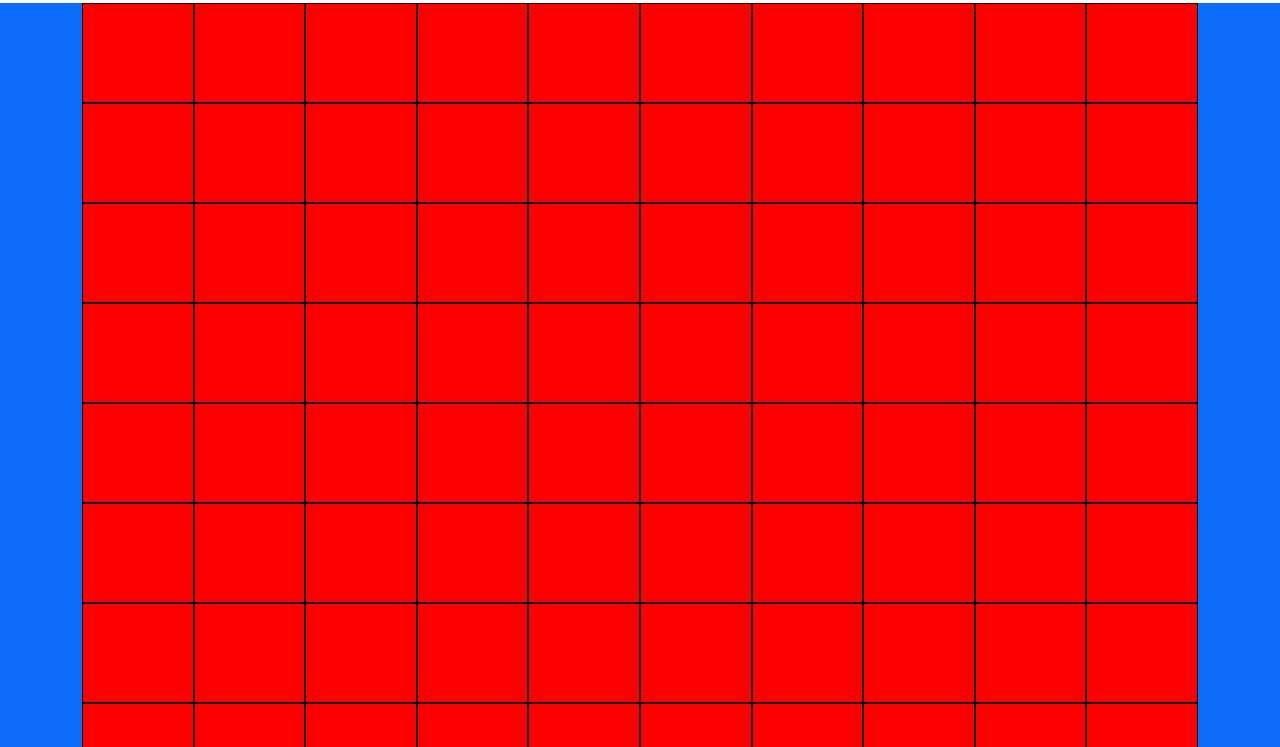
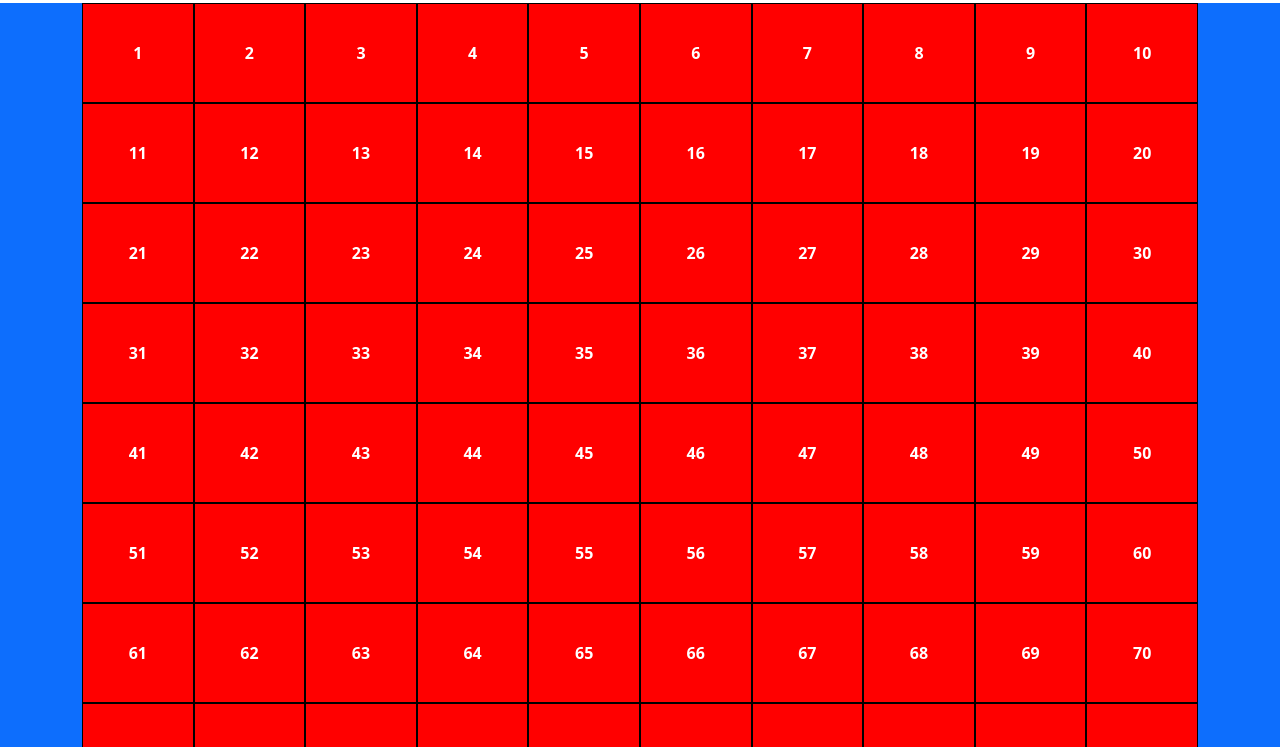
Before and after one commit to SebastianBuftea/js-campominato-grid, a plain HTML site: page index.html in a window 1280 px wide. Both pictures are taken after a click on the button "Genera". Shown: the part 53-800 px from the top of the page. Drawn offline with nearby package versions, Linux system fonts and the light colour scheme.

Commit message:
[UPDATE] finish first step

```diff
--- a/css/style.css
+++ b/css/style.css
@@ -8,7 +8,11 @@
     height: 1000px;
  }
 .square{
-    calc(100% / 10);
     background-color: red;
     border: 1px solid black;
+    display: flex;
+    justify-content: center;
+    align-items: center;
+    font-weight: bolder;
+    color: white;
 }
--- a/js/style.js
+++ b/js/style.js
@@ -1,25 +1,26 @@
 // mi creo la funzione generatrice di celle
 
-function cellGenerator(){
+function cellGenerator(number){
     const element = document.createElement("div");
     element.classList.add("square");
     element.style.width= "calc(100% / 10)";
     element.style.height= "calc(100% / 10)";
+    element.innerText= number;
     return element;
 }
 
 // mi collego al elemento del dom in cui dovro iniettare il codice
 const grid= document.getElementById("grid");
 
+//mi collego al bottone che fara eseguire la creazione
 const button= document.getElementById("genera")
 
-
+// inserisco l'evento al quale corrispondera la creazione della griglia
 button.addEventListener("click", function(){
 
 //eseguo il ciclo for per la creazione della griglia
-
-    for(let i=1; i<=100; i++){
-        let cell= cellGenerator()
+  for(let i=1; i<=100; i++){
+        let cell= cellGenerator(i);
         grid.appendChild(cell);
     }
 })
```
